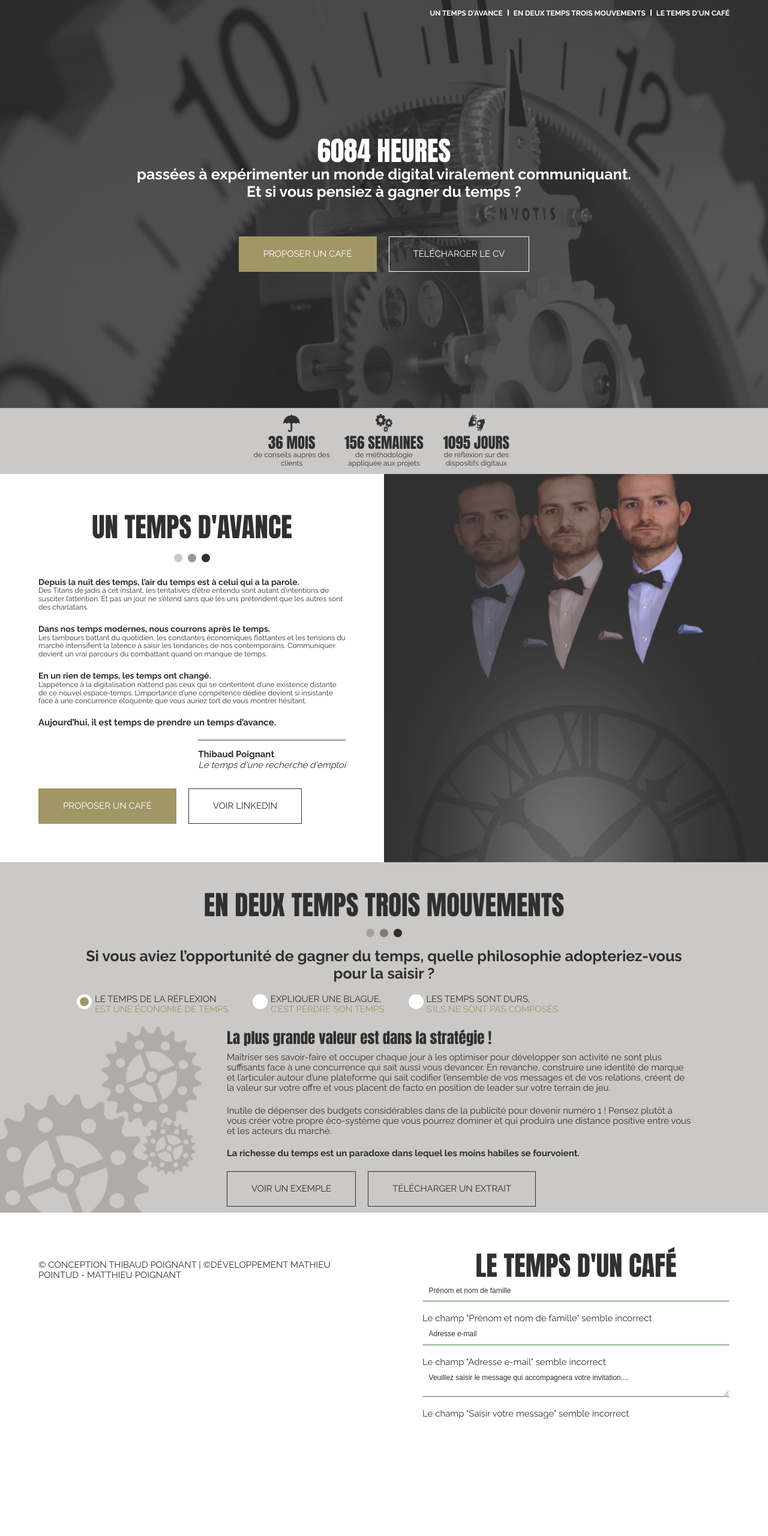
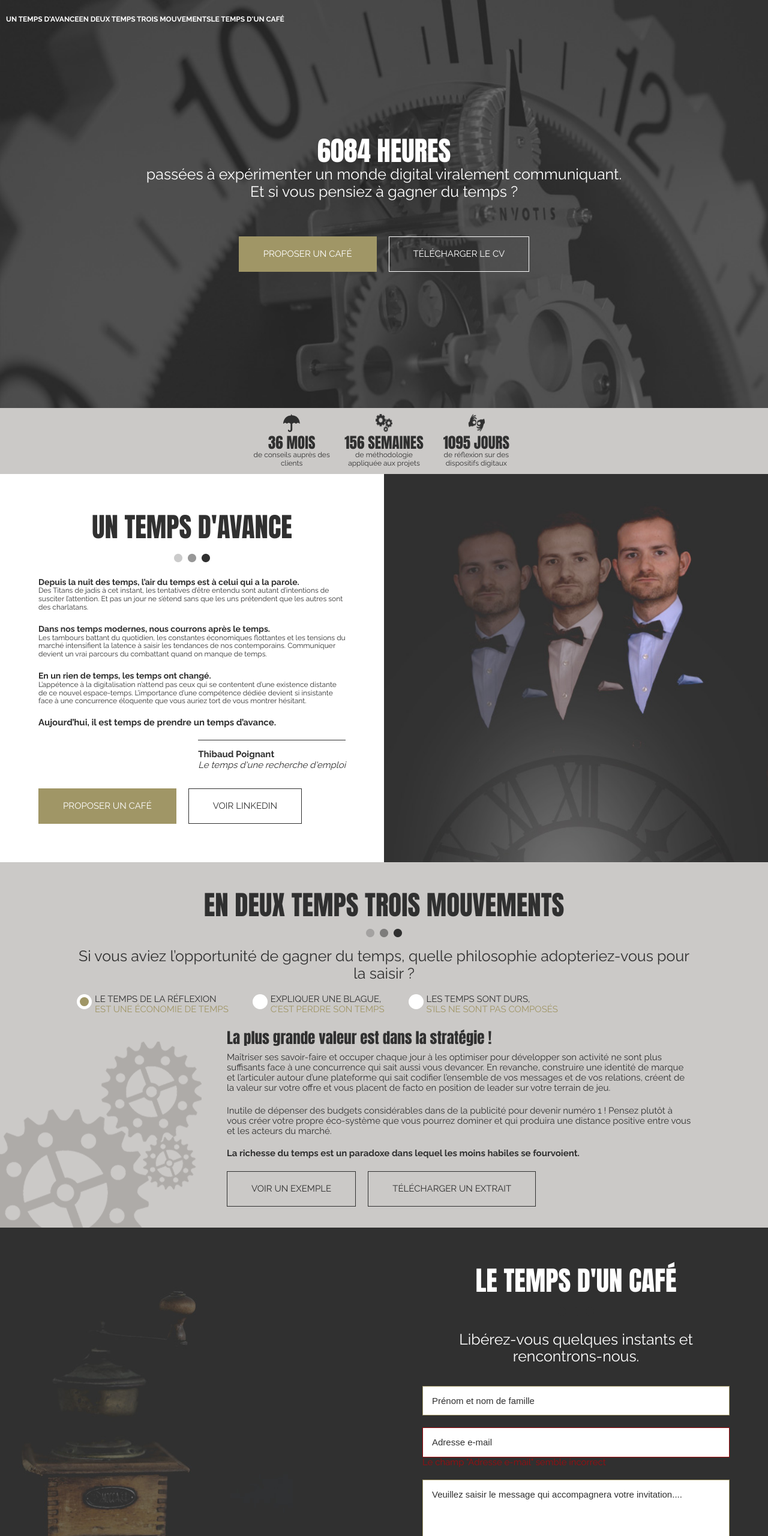
Before and after one commit to DarwinOnLine/ltdr, a website: page www/index.html in a window 1280 px wide. Shown: the top 2560 px of the page at 60% size. Before the commit the page ends 2488 px from the top, so only its background shows below. Drawn offline with nearby package versions, Linux system fonts and the light colour scheme.

Commit message:
responsive

```diff
--- a/source/scss/_variables.scss
+++ b/source/scss/_variables.scss
@@ -7,6 +7,7 @@ $red:                     #9e0b0f;
 $green:                   #317d31;
 
 $valid:                   $green;
+$error:                   $red;
 
 $brand-primary:           $gold;
 $brand-primary-hover:     $lightgrey;
--- a/source/scss/partials/_banner.scss
+++ b/source/scss/partials/_banner.scss
@@ -5,43 +5,74 @@
     justify-content: center;
     align-items: center;
     min-height: 85vh;
+    text-align: center;
     color: $body-color-alt;
     background-repeat: no-repeat;
     background-size: cover;
-    text-align: center;
+    @media screen and (max-width: 767px) {
+        padding: 20% 5%;
+        min-height: 1px;
+    }
     h2 {
+        margin-top: 0;
+        margin-bottom: 0;
         color: $body-color-alt;
-        margin-bottom: 0;
-        margin-top: 0;
     }
     .btn-wrap {
         margin-top: 4rem;
     }
     nav {
         position: absolute;
-        top: 0;
-        right: 5%;
+        top: 1rem;
+        left: 1rem;
         li {
             line-height: $font-size-sm;
-            &:not(:first-child)::before {
-                content: '';
-                width: 2px;
-                height: 1rem;
-                display: inline-block;
-                margin-left: .8rem;
-                margin-right: .8rem;
-                background-color: $body-color-alt;
-            }
         }
         a {
-            color: $body-color-alt;
             font-size: $font-size-sm;
             font-weight: bold;
+            display: inline-block;
+            color: $body-color-alt;
+            &::before {
+                display: inline-block;
+                width: 12px;
+                height: 12px;
+                content: '';
+                border-radius: 50%;
+                background-color: $brand-primary;
+            }
+            span {
+                display: inline-block;
+                text-indent: -9999px;
+            }
             &:hover,
             &:focus,
             &.active {
+                text-decoration: underline;
                 color: $brand-primary;
-                text-decoration: underline;
+            }
+        }
+        @media screen and (min-width: 768px) {
+            nav {
+                top: 0;
+                right: 5%;
+            }
+            li {
+                &:not(:first-child)::before {
+                    width: 2px;
+                    height: 1rem;
+                    margin-right: .8rem;
+                    margin-left: .8rem;
+                    background-color: $body-color-alt;
+                }
+            }
+            a {
+                &::before {
+                    content: none;
+                }
+                span {
+                    text-indent: 0;
+                }
             }
         }
     }
--- a/source/scss/partials/_buttons.scss
+++ b/source/scss/partials/_buttons.scss
@@ -18,6 +18,11 @@
     + .btn {
         margin-left: 2rem;
     }
+    @media screen and (max-width: 767px) {
+        font-size: 1.1rem;
+        padding: 1.3rem 1.1rem;
+    }
+
 }
 
 .btn-default {
--- a/source/scss/partials/_cafe.scss
+++ b/source/scss/partials/_cafe.scss
@@ -0,0 +1,34 @@
+.cafe {
+    background-color: $body-color;
+    background-image: url('../images/cafe.jpg');
+    background-position: left bottom;
+    background-repeat: no-repeat;
+    min-height: 620px;
+    color: $body-bg;
+    display: flex;
+    .half {
+        &:first-child {
+            justify-content: flex-end;
+            padding-bottom: 10px;
+        }
+        &:last-child {
+            header {
+                h2 {
+                    color: $body-bg;
+                }
+                .lead {
+                    margin-bottom: 3.5rem;
+                }
+            }
+        }
+    }
+    nav {
+        ul {
+            text-transform: none;
+            font-size: 1.1rem;
+        }
+        a {
+            color: $body-bg;
+        }
+    }
+}
--- a/source/scss/partials/_content.scss
+++ b/source/scss/partials/_content.scss
@@ -11,10 +11,10 @@ html {
 body {
     font-family: $font-family-sans-serif;
     font-size: $font-size-base;
+    -webkit-font-smoothing: antialiased;
+    -moz-osx-font-smoothing: grayscale;
     color: $body-color;
     background-color: $body-bg;
-    -webkit-font-smoothing: antialiased;
-    -moz-osx-font-smoothing: grayscale;
 }
 
 a {
@@ -29,18 +29,15 @@ a {
 h1 {
     font-size: $h1-font-size;
     letter-spacing: -.035em;
-    //@media screen and (max-width: 768px) {
-    //    font-size: 3.6rem;
-    //}
 }
 
 h2 {
     font-size: $h2-font-size;
     margin-bottom: 2.7vw;
     text-transform: uppercase;
-    //@media screen and (max-width: 768px) {
-    //    font-size: 1.6rem;
-    //}
+    @media screen and (max-width: 767px) {
+        font-size: 3.1rem;
+    }
 }
 
 h3 {
@@ -110,36 +107,51 @@ nav {
     ul {
         display: flex;
         flex-wrap: wrap;
+        padding: 0;
         text-transform: uppercase;
-        padding: 0;
     }
     li {
         text-align: left;
+    }
+    @media screen and (max-width: 767px) {
+        ul {
+            flex-direction: column;
+        }
+        li {
+            padding-bottom: 1rem;
+        }
     }
 }
 
 .lead {
     font-size: $font-size-lg;
-    font-weight: bold;
+    @media screen and (max-width: 767px) {
+        font-size: 1.7rem;
+    }
 }
 
 .full {
     display: flex;
     flex-wrap: wrap;
     width: 100%;
+    min-height: 100%;
 }
 
 .half {
-    display: flex;
-    flex-wrap: wrap;
-    width: 50%;
+    width: 100%;
+    min-height: 36rem;
     padding: 5%;
-    flex-direction: column;
+    @media screen and (min-width: 768px) {
+        display: flex;
+        flex-wrap: wrap;
+        flex-direction: column;
+        width: 50%;
+    }
     &.half--image {
         padding: 0;
         background-repeat: no-repeat;
+        background-position: center top;
         background-size: cover;
-        background-position: center bottom;
     }
     header {
         width: 100%;
--- a/source/scss/partials/_form.scss
+++ b/source/scss/partials/_form.scss
@@ -1,41 +1,43 @@
 .fl-wrap {
     position: relative;
+}
+
+.form-group {
+    margin-bottom: 2rem;
+}
+
+.invalid-feedback {
+    color: $error;
+    display: none;
+    .form-error & {
+        display: block;
+    }
 }
 
 .fl-input,
 .fl-select,
 .fl-textarea {
-    font-size: $font-size-sm;
+    font-size: $font-size-base;
     width: 100%;
-    margin-bottom: 2rem;
-    padding: .8em;
+    padding: 1em;
     transition: all .3s;
     color: $body-color;
     border-width: 1px;
     border-style: solid;
-    border-color: transparent transparent $border-color;
+    border-color: $brand-primary;
     outline: 0;
-    background-color: transparent;
+    background-color: $body-bg;
     display: block;
-    //@media screen and (max-width: 768px) {
-    //    font-size: 1.7rem;
-    //}
-    &:valid {
-        border-bottom-color: $valid;
-    }
     &::placeholder {
         color: $body-color;
     }
-    .fl-is-active & {
-        color: $body-color;
-        border-bottom-color: $border-color;
-        background-color: transparent;
+    .form-error & {
+        border-color: $error;
     }
-    .fl-has-focus & {
-        border-width: 1px;
-        border-color: $border-color;
-        background-color: transparent;
-    }
+}
+
+.fl-textarea {
+    min-height: 14rem;
 }
 
 .fl-select {
@@ -43,7 +45,6 @@
     height: 50px;
     cursor: pointer;
     color: $body-color;
-
     appearance: none;
 }
 
@@ -53,20 +54,20 @@
     line-height: 1;
     z-index: 1;
     position: absolute;
-    top: 1px;
-    left: 10px;
+    top: -21px;
+    left: 12px;
     display: block;
     visibility: hidden;
     padding: 6px 3px 3px;
     transition: all .2s;
     opacity: 0;
-    color: $body-color;
+    color: $body-bg;
     .fl-is-active & {
         visibility: visible;
         opacity: 1;
     }
     .fl-has-focus & {
-        color: $body-color;
+        color: $body-bg;
     }
 }
 
--- a/source/scss/partials/_temps.scss
+++ b/source/scss/partials/_temps.scss
@@ -1,26 +1,19 @@
 .temps {
     position: relative;
-    padding: 1rem 10%;
+    padding: 1rem 10% 3.5rem;
     text-align: center;
     background-color: $body-bg-alt;
-    background-image: url(../images/temps-bg.png);
-    background-repeat: no-repeat;
-    background-position: bottom left;
+    @media screen and (min-width: 768px) {
+        background-image: url(../images/temps-bg.png);
+        background-repeat: no-repeat;
+        background-position: bottom left;
+    }
     header {
         img {
             margin: .4rem auto 1.3rem;
         }
     }
     nav {
-        ul {
-            flex-wrap: nowrap;
-        }
-        li {
-            margin-left: 4rem;
-            &:first-child {
-                margin-left: 0;
-            }
-        }
         .check {
             z-index: 5;
             position: absolute;
@@ -61,11 +54,24 @@
                 }
             }
         }
+        @media screen and (min-width: 768px) {
+            ul {
+                flex-wrap: nowrap;
+            }
+            li {
+                margin-left: 4rem;
+                &:first-child {
+                    margin-left: 0;
+                }
+            }
+        }
     }
 }
 
 .tabs-wrapper {
-    padding-left: 25rem;
+    @media screen and (min-width: 768px) {
+        padding-left: 25rem;
+    }
 }
 
 .tab-content {
--- a/www/index.html
+++ b/www/index.html
@@ -21,9 +21,9 @@
             <div class="btn-wrap"><a href="#" title="Proposer un café" class="btn btn-gold">Proposer un café</a><a href="#" title="Télécharger le CV" class="btn btn-default">Télécharger le CV</a></div>
             <nav>
                 <ul>
-                    <li><a href="#untempsdavance" title="Un temps d'avance">Un temps d'avance</a></li>
-                    <li><a href="#endeuxtempstroismouvements" title="En deux temps trois mouvements">En deux temps trois mouvements</a></li>
-                    <li><a href="#letempsduncafe" title="Le temps d'un café">Le temps d'un café</a></li>
+                    <li><a href="#untempsdavance" title="Un temps d'avance"><span>Un temps d'avance</span></a></li>
+                    <li><a href="#endeuxtempstroismouvements" title="En deux temps trois mouvements"><span>En deux temps trois mouvements</span></a></li>
+                    <li><a href="#letempsduncafe" title="Le temps d'un café"><span>Le temps d'un café</span></a></li>
                 </ul>
             </nav>
         </section>
@@ -109,17 +109,19 @@
                             <li><a href="" title="Linkedin"></a></li>
                             <li><a href="" title="Twitter"></a></li>
                             <li><a href="" title="Instagram"></a></li>
-                            <li class="copy">© Conception Thibaud Poignant | ©Développement <a href="https://www.pointud.com" title="Mathieu Pointud">Mathieu Pointud</a> - Matthieu Poignant</li>
+                            <li class="copy">© Conception Thibaud Poignant <br> © Développement <a href="https://www.pointud.com" title="Mathieu Pointud">Mathieu Pointud</a> - Matthieu Poignant</li>
                         </ul>
                     </nav>
                 </div>
                 <div class="half">
                     <header>
                         <h2>Le temps d'un café</h2>
+                        <img src="images/dots.png" alt="">
+                        <p class="lead">Libérez-vous quelques instants et rencontrons-nous.</p>
                     </header>
                     <form action="index.html">
                         <div class="form-group"><label for="name" class="sr-only">Prénom et nom de famille</label><input type="text" class="form-control" id="name" placeholder="Prénom et nom de famille"><div class="invalid-feedback">Le champ "Prénom et nom de famille" semble incorrect</div></div>
-                        <div class="form-group"><label for="email" class="sr-only">Adresse e-mail</label><input type="email" class="form-control" id="email" placeholder="Adresse e-mail"><div class="invalid-feedback">Le champ "Adresse e-mail" semble incorrect</div></div>
+                        <div class="form-group form-error"><label for="email" class="sr-only">Adresse e-mail</label><input type="email" class="form-control" id="email" placeholder="Adresse e-mail"><div class="invalid-feedback">Le champ "Adresse e-mail" semble incorrect</div></div>
                         <div class="form-group"><label for="message" class="sr-only"></label><textarea class="form-control" id="message" placeholder="Veuillez saisir le message qui accompagnera votre invitation...."></textarea><div class="invalid-feedback">Le champ "Saisir votre message" semble incorrect</div></div>
                     </form>
                     <div class="btn-wrap"><a href="#" title="Envoyer l'invitation" class="btn btn-default">Envoyer l'invitation</a></div>
```
Also changed, not shown: source/index.html (+7 -5 lines), source/images/cafe.jpg (added), www/css/styles.css, www/images/cafe.jpg (added), 1 other file.
